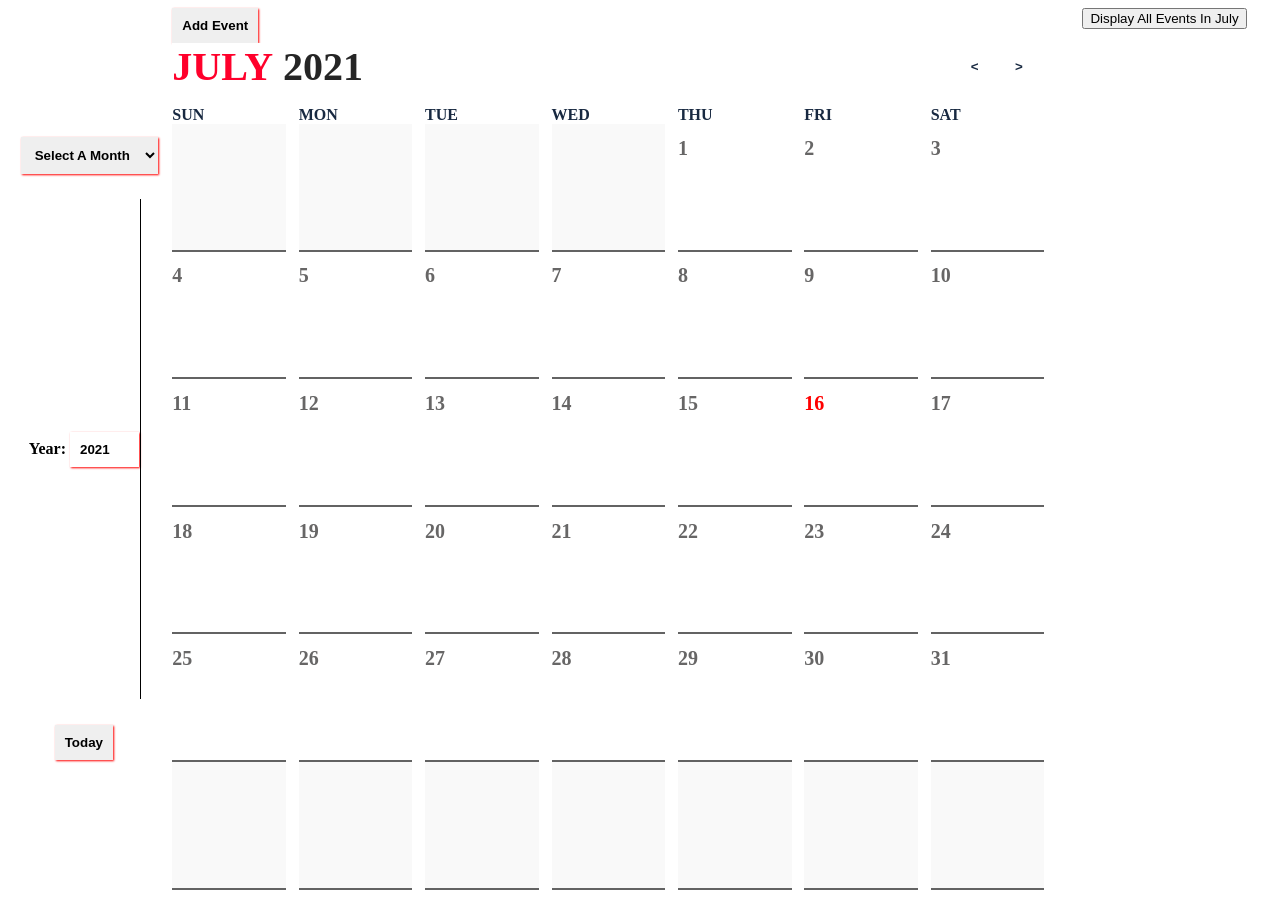
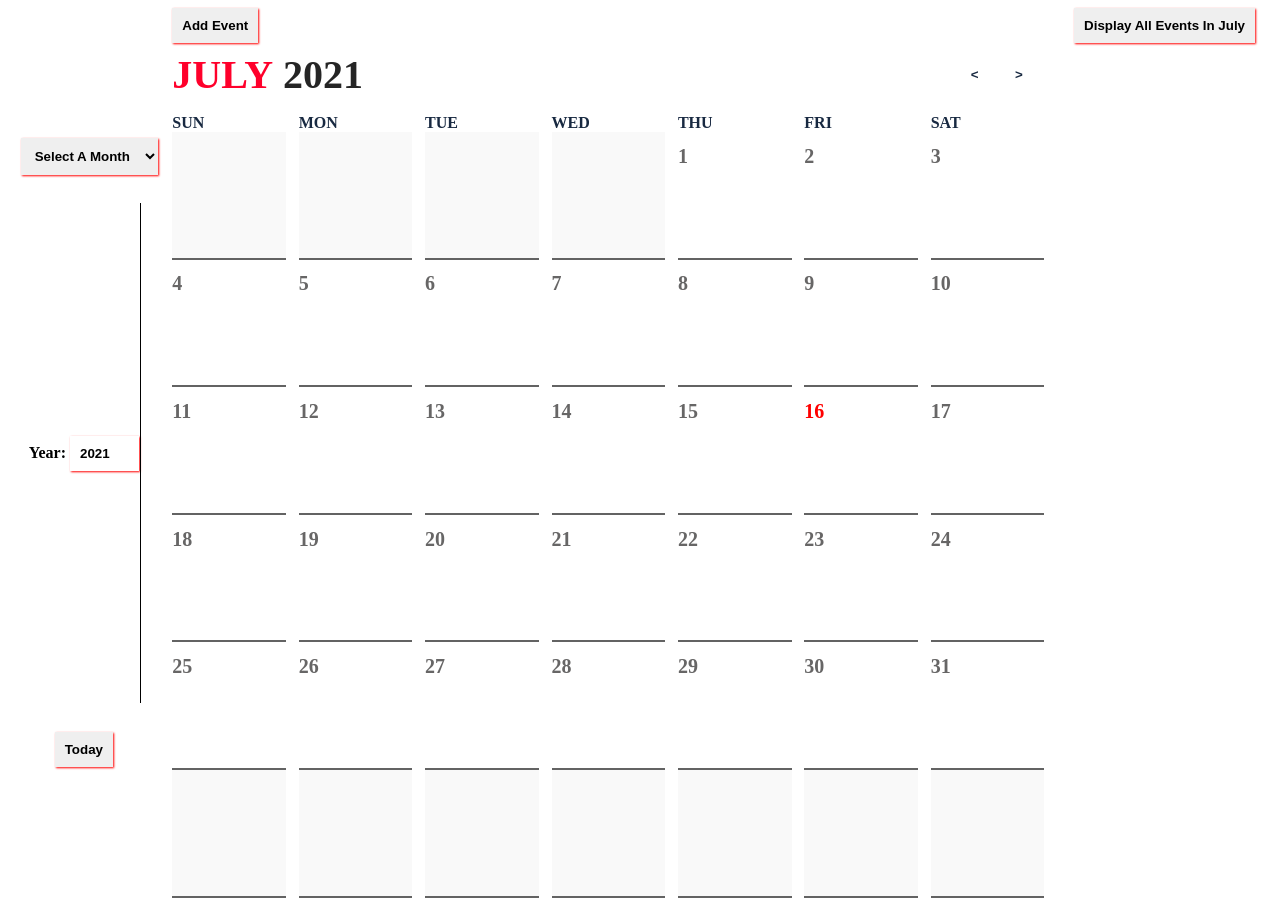
Before and after one commit to Camus1859/OdinCalendar, a website with bundled scripts: page client/src/index.html in a window 1280 px wide. Built offline with nearby package versions, Linux system fonts and the light colour scheme; no server answers.

Commit message:
adding margin-bottom to add event button

```diff
--- a/client/src/style.css
+++ b/client/src/style.css
@@ -173,6 +173,7 @@
   padding: 10px;
   border: none;
   cursor: pointer;
+  margin-bottom: .5rem;
 }
 
 #month {
@@ -277,6 +278,16 @@ input::-webkit-inner-spin-button {
   height: 25px;
   border: none;
   border-bottom: 2px solid rgb(99, 99, 99);
+}
+
+#container-all-events{
+  font-weight: bolder;
+  text-decoration: none;
+  outline: none;
+  box-shadow: 1px 1px 2px #ff0000;
+  padding: 10px;
+  border: none;
+  cursor: pointer;
 }
 
 #submit-event-container {
```
